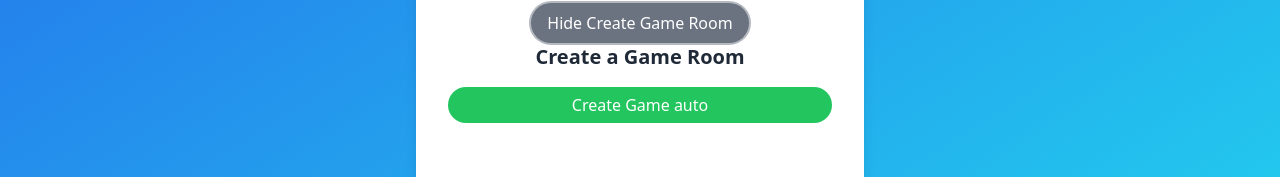
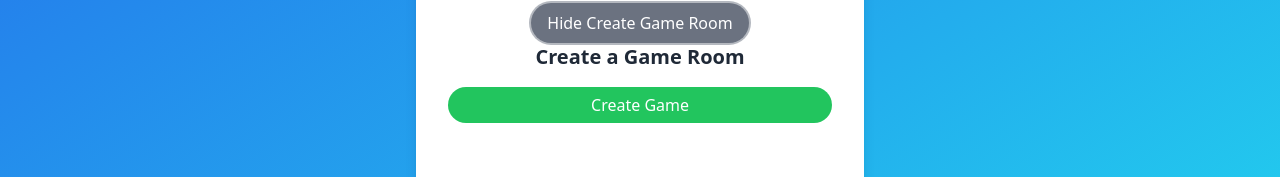
Before and after one commit to jwaldor/quipai, a React (Vite) app: page / in a window 1280 px wide. Both pictures are taken after typing "Sample", "Sample" into the empty fields and a click on the button "Create Game Room". Shown: the part 452-629 px from the top of the page. Built offline with nearby package versions, Linux system fonts and the light colour scheme; no server answers.

Commit message:
make newly created game name populate in join game input field

```diff
--- a/src/pages/JoinGameRoom.tsx
+++ b/src/pages/JoinGameRoom.tsx
@@ -43,6 +43,7 @@ const JoinGameRoom: React.FC = () => {
       if (gamename) {
         setGameCreated(true); // Show success message
         setAutoName(gamename);
+        setGameName(gamename);
       }
       else {
         alert("Could not create game. Perhaps unique name could not be generated.");
@@ -127,7 +128,7 @@ const JoinGameRoom: React.FC = () => {
                   type="submit"
                   className="w-full bg-green-500 text-white px-3 py-1.5 rounded-full hover:bg-green-600 focus:outline-none focus:ring-2 focus:ring-green-500 focus:ring-opacity-50"
                 >
-                  Create Game auto
+                  Create Game
                 </button>
               </div>
             </form>
```
